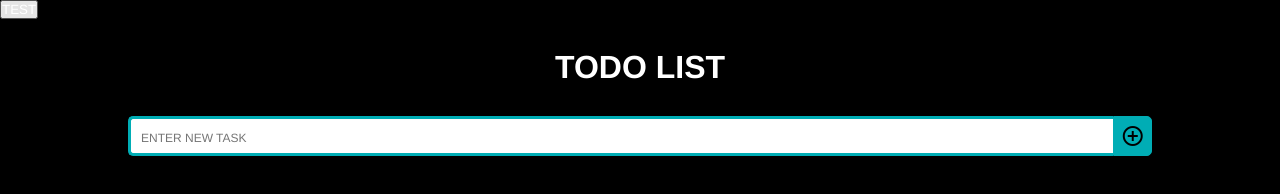
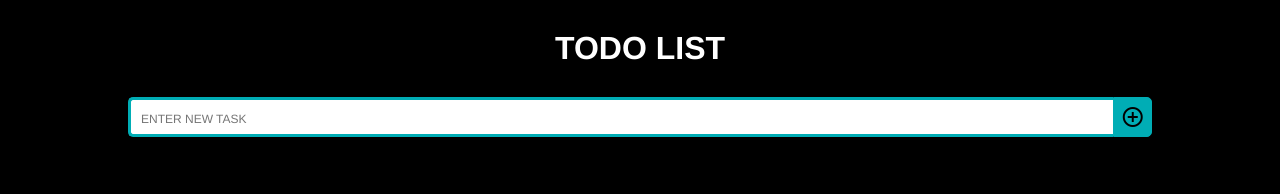
Before and after one commit to RedDotz20/Todo-App, a website with bundled scripts: page index.html in a window 1280 px wide. Built offline with nearby package versions, Linux system fonts and the light colour scheme.

Commit message:
sidebar button disabled

```diff
--- a/index.html
+++ b/index.html
@@ -26,10 +26,10 @@
 	</div>
 
 	<!-- TODO: Sidebar Task Menu information (clicked) -->
-	<button id="open-sidebar">TEST</button>
+	<!-- <button id="open-sidebar">TEST</button>
 	<div class="sidebar-tasks" style="width: 0px">
 		<input id="currentTask" type="text" />
-	</div>
+	</div> -->
 
 	<h1 class="header">
 		<span>TODO LIST</span>
```
